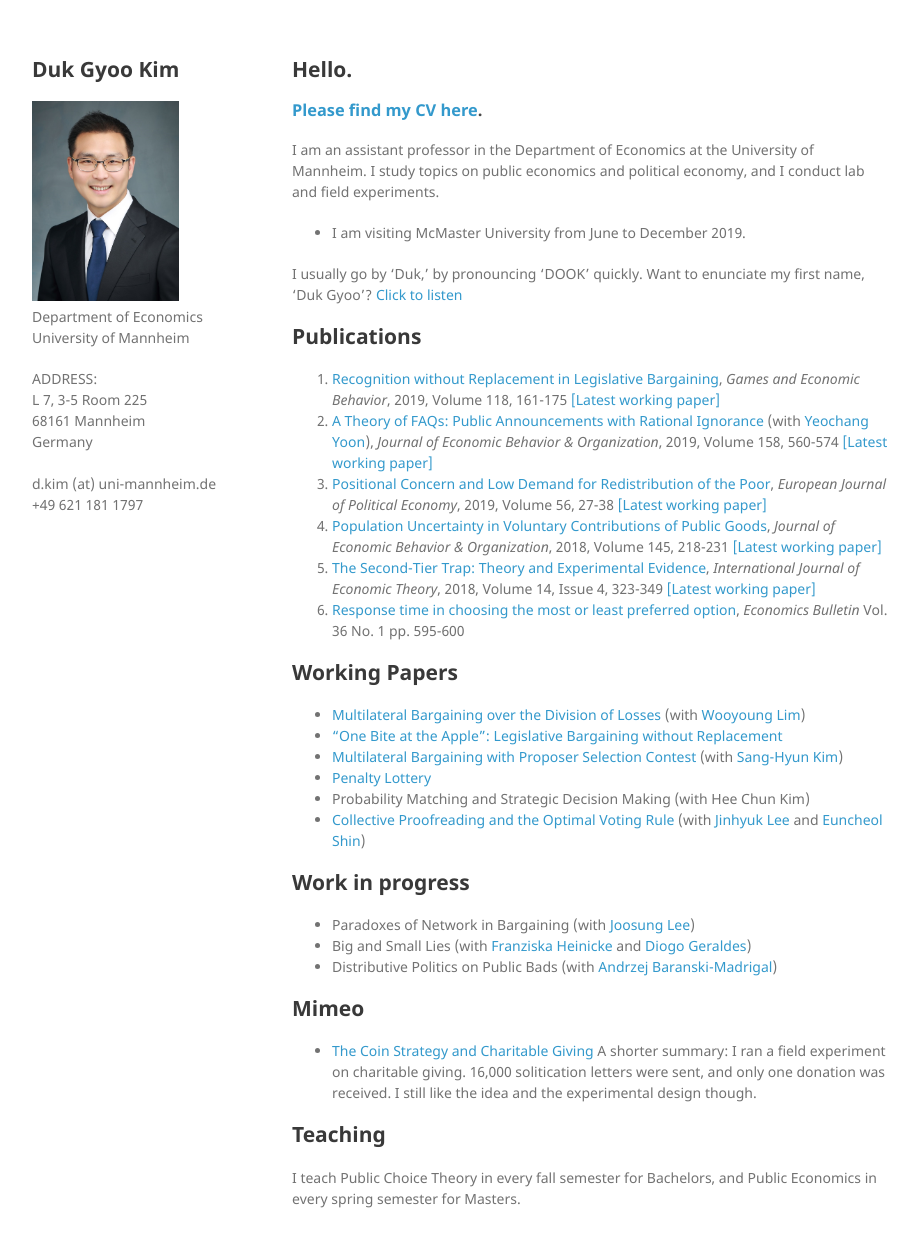
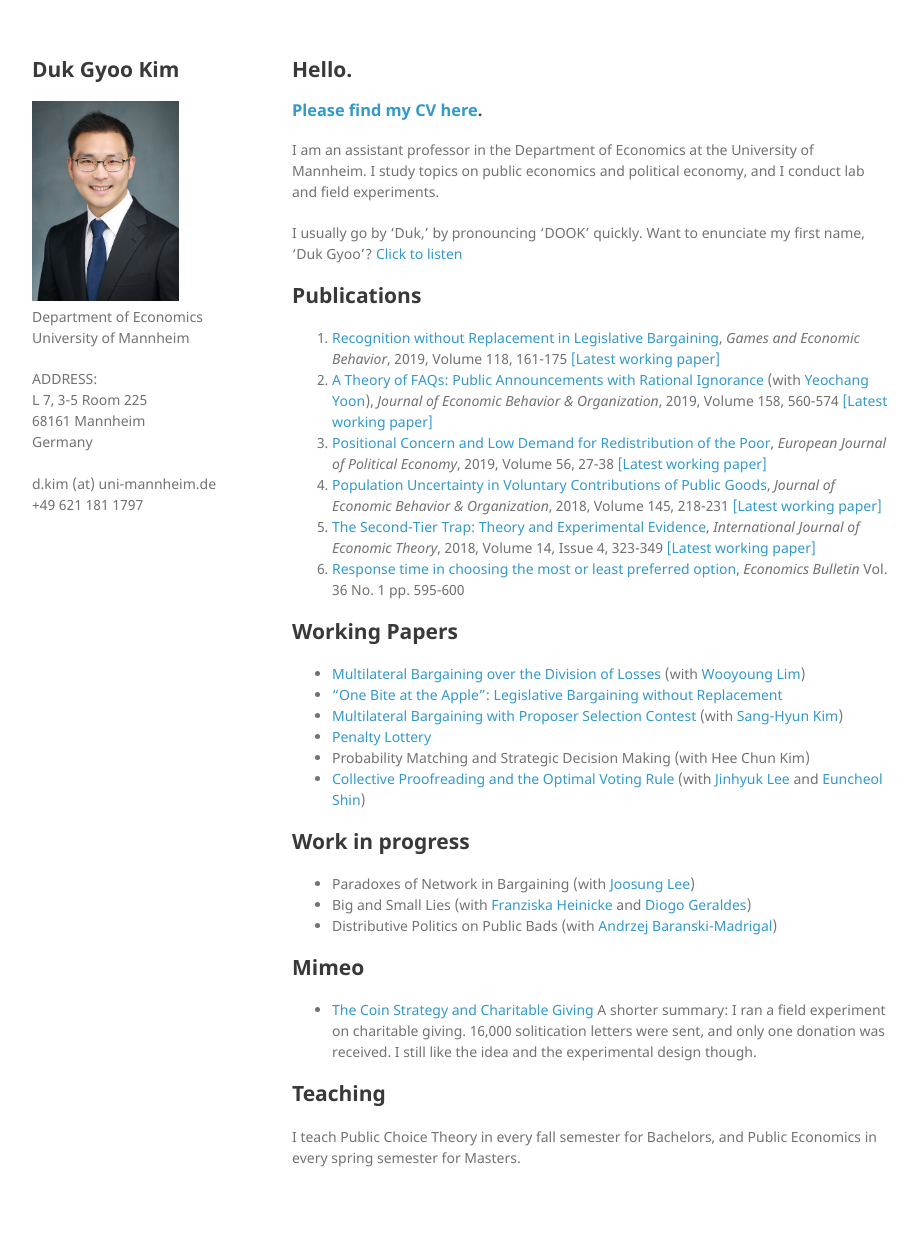
Before and after one commit to kimdukgyoo/kimdukgyoo.github.io, a Jekyll site: the page built from index.md, in a window 1280 px wide and 1279 px high. Shown: the top 1247 px of the window, without its empty margins (178-1096 px from the left). Built offline with Jekyll 4.4.1, drawn with Linux system fonts in a browser that asks for light colours; our own code applies the rules of GitHub Pages for plain Markdown files.

Commit message:
Update index.md

```diff
--- a/index.md
+++ b/index.md
@@ -4,8 +4,6 @@
 ### <a href="https://kimdukgyoo.github.io/PDFfiles/CV-DukGyooKim.pdf" target="_blank">Please find my CV here</a>.
 
 I am an assistant professor in the Department of Economics at the University of Mannheim. I study topics on public economics and political economy, and I conduct lab and field experiments.
-
-* I am visiting McMaster University from June to December 2019.
 
 I usually go by 'Duk,' by pronouncing 'DOOK' quickly. Want to enunciate my first name, 'Duk Gyoo'?  <a href="/howtopronouncemyname.mp3" target="_blank">Click to listen</a>
 
```
